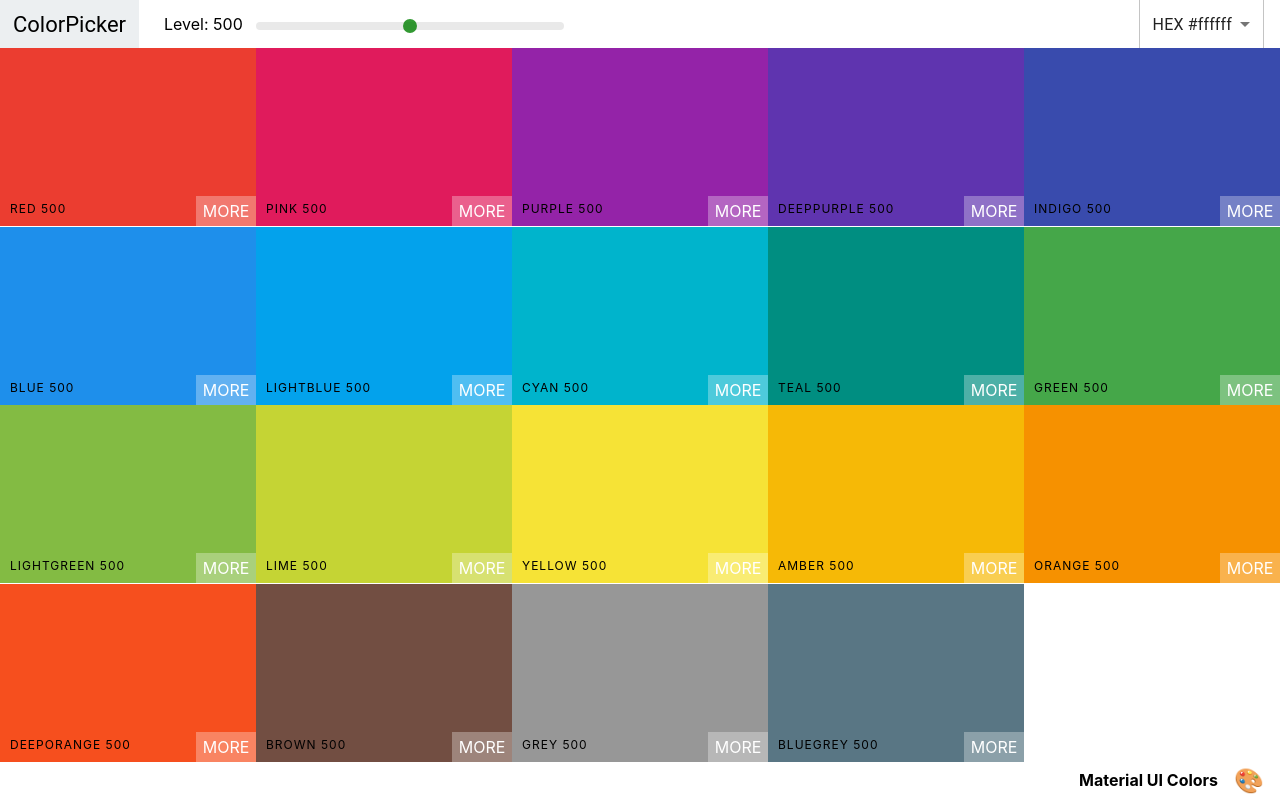
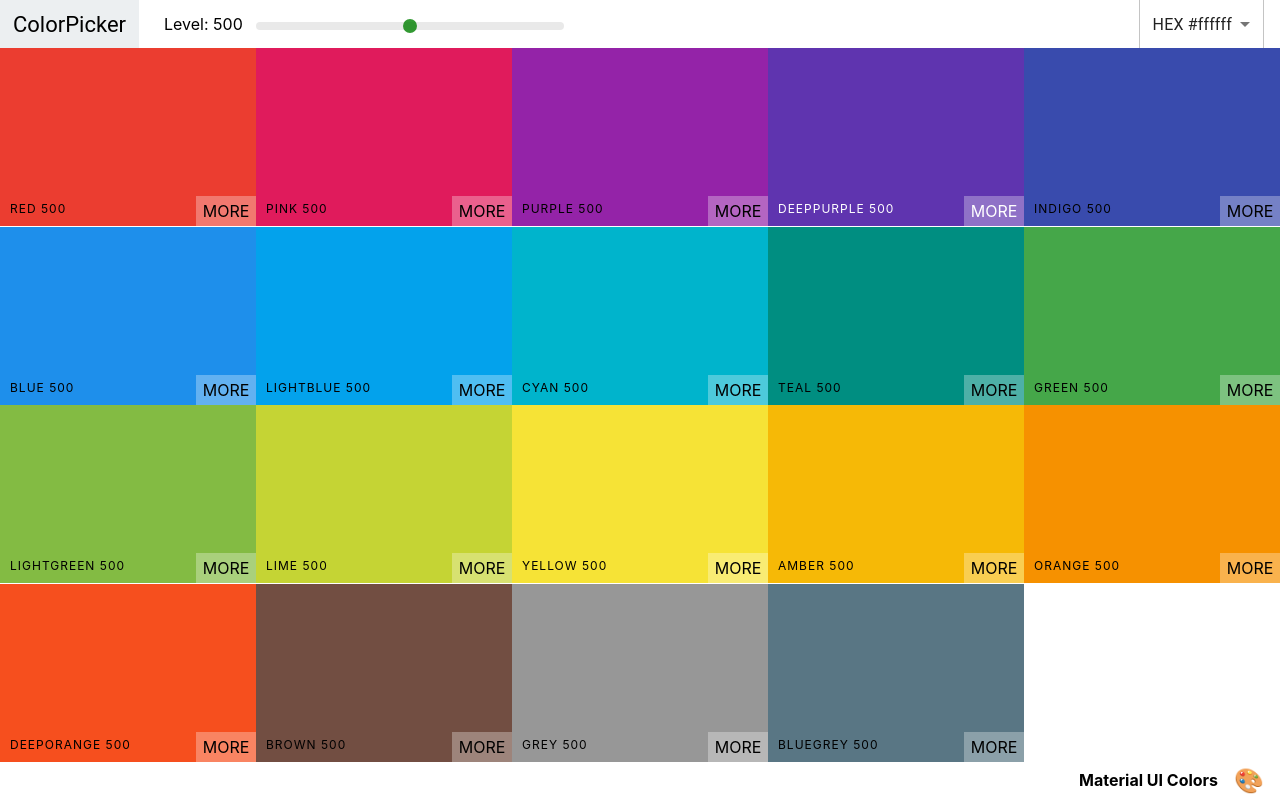
Before and after one commit to AdrianKusek/react-colors, a React (Create React App) app: page / in a window 1280 px wide. Both pictures are taken after a click on the element 165 px from the left and 139 px from the top of the page. Built offline with nearby package versions, Linux system fonts and the light colour scheme.

Commit message:
adjust text color based on luminace

```diff
--- a/src/ColorBox.css
+++ b/src/ColorBox.css
@@ -53,6 +53,12 @@
     letter-spacing: 1px;
     text-transform: uppercase;
     font-size: 12px;
+}
+.light-text{
+    color: white;
+}
+.dark-text{
+    color: black !important;
 }
 .see-more{
     background-color: rgba(255, 255, 255, 0.3);
--- a/src/ColorBox.js
+++ b/src/ColorBox.js
@@ -2,10 +2,14 @@
 import './ColorBox.css'
 import {CopyToClipboard} from 'react-copy-to-clipboard';
 import { Link } from 'react-router-dom';
+import chroma from 'chroma-js';
 
 export default function ColorBox({ background, name ,paletteId, id ,showLink}) {
 
   const [copied, setCopied]  = useState(false)
+  const isDarkColor = chroma(background).luminance() <= 0.088
+  const isLightColor = chroma(background).luminance() >= 0.088
+
   const changeCopyState = ()=>{
 
     setCopied(true)
@@ -22,18 +26,18 @@
         <div style={{ background }} className={`copy-overlay ${copied && 'show'}`}/>
         <div className={`copy-msg ${copied && 'show'}`}>
             <h1>Copied!</h1>
-            <p>{background}</p>
+            <p className={`${isLightColor && 'dark-text'}`}>{background}</p>
         </div>
         <div className='copy-container'>
             <div className='box-content'>
-            <span>{name}</span>
+            <span className={isDarkColor && 'light-text'}>{name}</span>
 
             </div>
-            <button className='copy-button'>Copy</button>
+            <button className={`copy-button ${isLightColor && 'dark-text'}`} >Copy</button>
 
         </div>
         {showLink && <Link to={`/pallete/${paletteId}/${id}`} onclick={(e)=>e.stopPropagation()}>
-          <span className='see-more'>more </span>
+          <span className={`see-more ${isLightColor && 'dark-text'}`}>more </span>
         </Link>}
 
 
```
